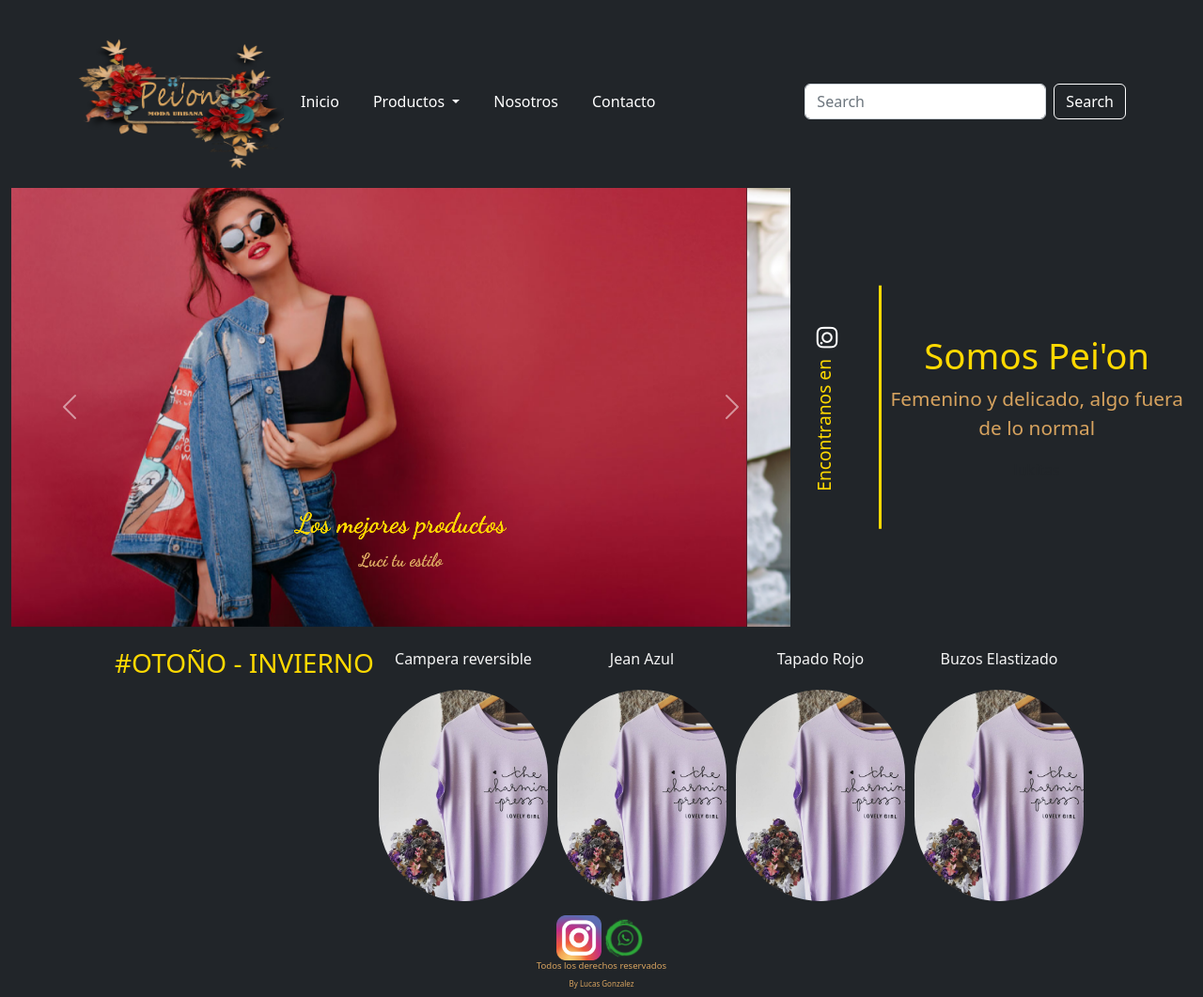
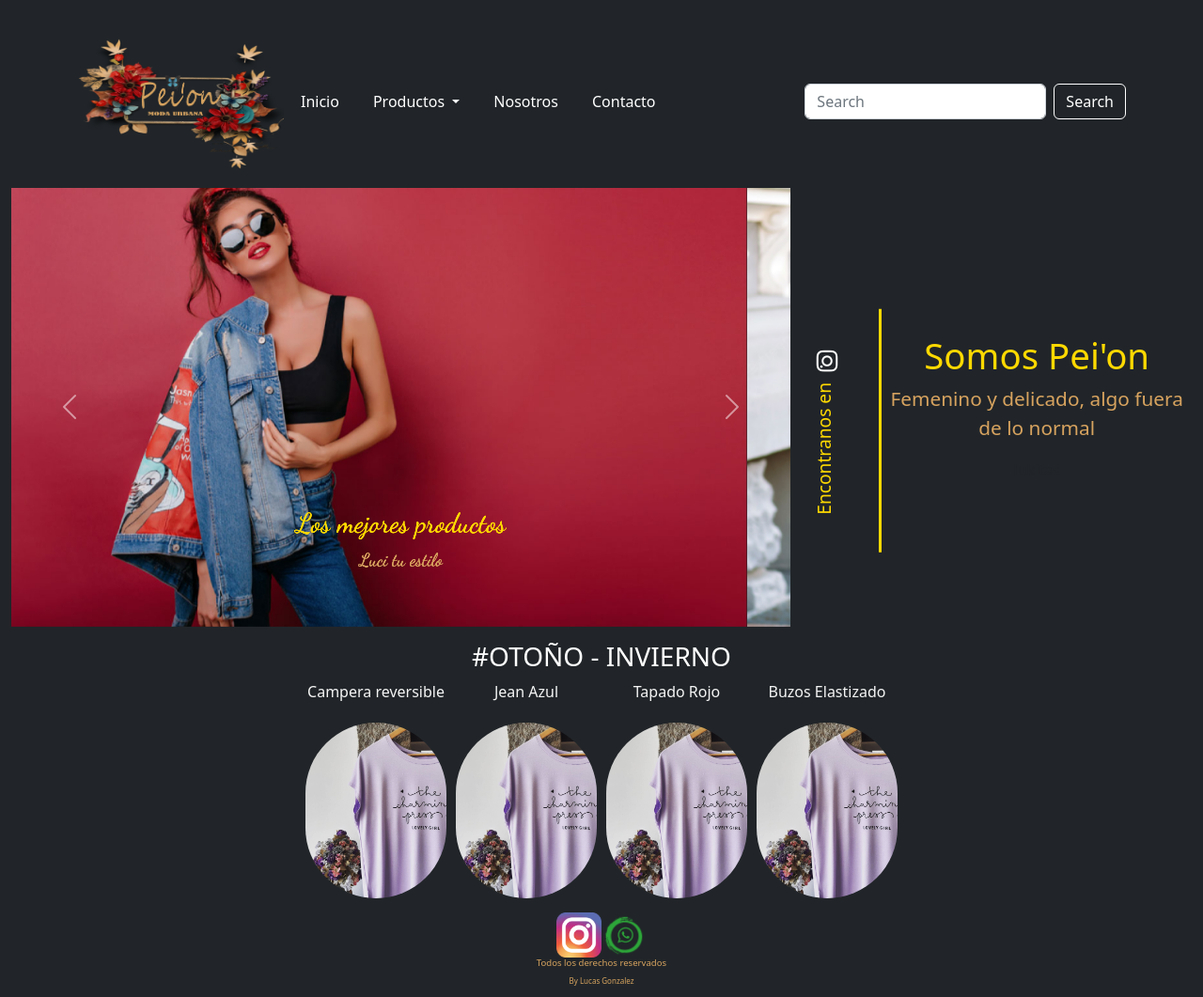
Before and after one commit to LucasGonzalez97/PeionModaUrbana2.0, a website: page index.html in a window 1280 px wide. Shown: the whole page at 94% size. Drawn offline with nearby package versions, Linux system fonts and the light colour scheme; a web font is replaced by a local one.

Commit message:
FIX: CAMBIOS VARIOS

```diff
--- a/index.html
+++ b/index.html
@@ -140,8 +140,11 @@
             </div>
         </div>
 
+        <div class="textOtoñoInvierno">
+            <h3>#OTOÑO - INVIERNO</h3>
+        </div>
+
         <div class="otoñoInvierno">
-                <h3>#OTOÑO - INVIERNO</h3>
             <div class="boxIndex">
                 <p class="textBoxing">Campera reversible</p>
                 <img src="img/fotoremeras9.jpg" alt="foto remera">
--- a/scss/estilos.scss
+++ b/scss/estilos.scss
@@ -60,8 +60,6 @@ body {
 
 /*ESTILOS DEL CARROUSEL Y MAIN*/
 .container-fluid {
-    height: ($medida-principal + 150);
-
     .carousel-caption {
         margin: auto;
         color: $color-secundario;
@@ -81,6 +79,7 @@ body {
 
 .lineas {
     .lineaH1 {
+        margin-top: 50px;
         display: flex;
         flex-wrap: nowrap;
         justify-content: center;
@@ -138,8 +137,6 @@ body {
     }
 }
 .otoñoInvierno{
-    padding-top: 10%;
-    color: $color-secundario;
     text-align: center;
     display: flex;
     flex-wrap: wrap;
@@ -151,6 +148,11 @@ body {
             border-radius: 50px;
         }
     }
+}
+.textOtoñoInvierno{
+    color: white;
+    text-align: center;
+    margin-top: 15px;
 }
 
 /*ESTILOS DEL FOOTER*/
@@ -172,8 +174,6 @@ footer {
 
 @media screen and (min-width:576px) {
     .container-fluid {
-        height: ($medida-principal + 36);
-
         .carousel-caption {
             margin: auto;
             color: $color-secundario;
@@ -237,21 +237,23 @@ footer {
         }
     }
     .otoñoInvierno{
-        padding-top: 20%;
         .boxIndex{
             img{
-                width: 180px;
+                width: 150px;
                 border-radius: 100px;
             }
         }
+    }
+    .textOtoñoInvierno{
+        color: white;
+        text-align: center;
+        margin-top: 15px;
     }
 }
 
 
 @media screen and (min-width:769px) {
     .container-fluid {
-        height: ($medida-principal + 33) ;
-
         .carousel-caption {
             margin: auto;
             color: $color-secundario;
@@ -317,9 +319,14 @@ footer {
     .otoñoInvierno{
         .boxIndex{
             img{
-                width: 180px;
+                width: 150px;
                 border-radius: 100px;
             }
         }
     }
+    .textOtoñoInvierno{
+        color: white;
+        text-align: center;
+        margin-top: 15px;
+    }
 }
```
Also changed, not shown: css/main.css. Lines whose indentation alone changed are shown as unchanged.
